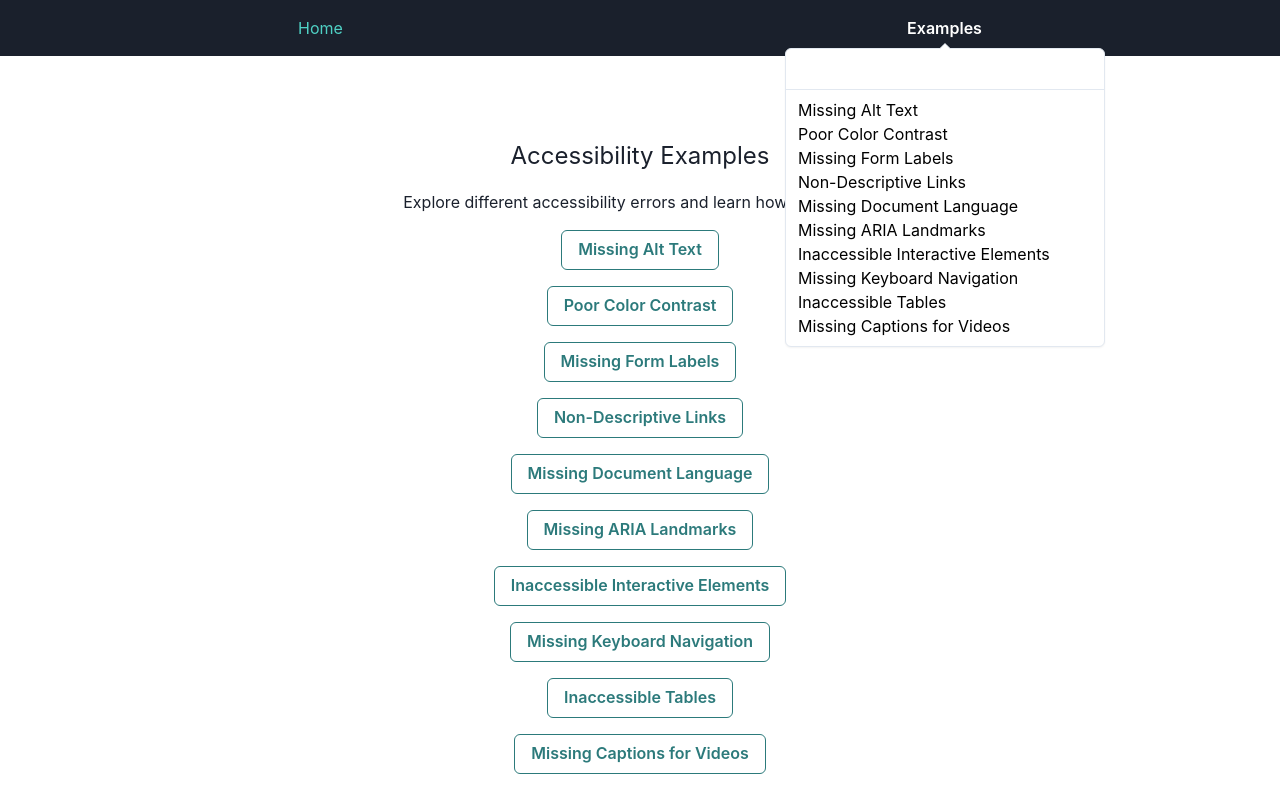
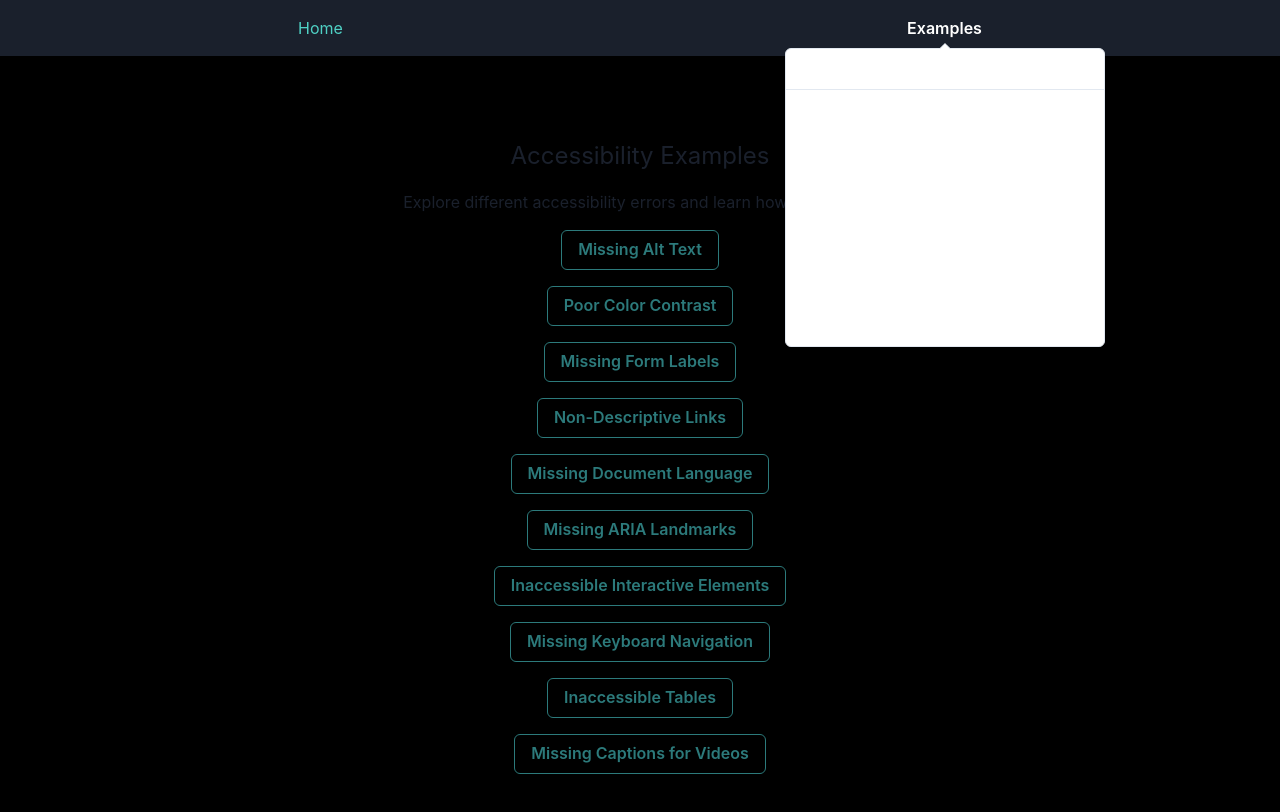
Before and after one commit to GPT-Engineer-App-Dev/accessible-education-errors, a React (Vite) app: page / in a window 1280 px wide. Both pictures are taken after a click on the button "Examples". Shown: the top 812 px of the page. Built offline with nearby package versions, Linux system fonts and the light colour scheme.

Commit message:
Reverted to edit 7cce4856-a7be-457b-b492-727f4e833730: "Updated the background color of the entire website to black."

```diff
--- a/src/App.jsx
+++ b/src/App.jsx
@@ -11,10 +11,12 @@ import AccessibilityError8 from "./pages/AccessibilityError8.jsx";
 import AccessibilityError9 from "./pages/AccessibilityError9.jsx";
 import AccessibilityError10 from "./pages/AccessibilityError10.jsx";
 import Navbar from "./components/Navbar.jsx";
+import { Box } from "@chakra-ui/react"; // Import Box component
 
 function App() {
   return (
     <Router>
+      <Box bg="background"> {/* Wrap with Box and set background color */}
         <Navbar />
         <Routes>
           <Route exact path="/" element={<Index />} />
@@ -29,6 +31,7 @@ function App() {
           <Route exact path="/accessibility-error-9" element={<AccessibilityError9 />} />
           <Route exact path="/accessibility-error-10" element={<AccessibilityError10 />} />
         </Routes>
+      </Box>
     </Router>
   );
 }
--- a/src/components/Navbar.jsx
+++ b/src/components/Navbar.jsx
@@ -13,11 +13,11 @@ const Navbar = () => (
             Examples
           </Button>
         </PopoverTrigger>
-        <PopoverContent bg="white">
+        <PopoverContent>
           <PopoverArrow />
           <PopoverCloseButton />
           <PopoverHeader>Accessibility Examples</PopoverHeader>
-          <PopoverBody color="black">
+          <PopoverBody>
             <Flex direction="column">
               <Link as={NavLink} to="/accessibility-error-1" _hover={{ textDecoration: "none" }} _activeLink={{ color: "teal.300" }}>
                 Missing Alt Text
--- a/src/main.jsx
+++ b/src/main.jsx
@@ -9,6 +9,7 @@ const colors = {
     800: "#153e75",
     700: "#2a69ac",
   },
+  background: "black", // Add this line
 };
 
 const theme = extendTheme({ colors });
```
Lines whose indentation alone changed are shown as unchanged.
